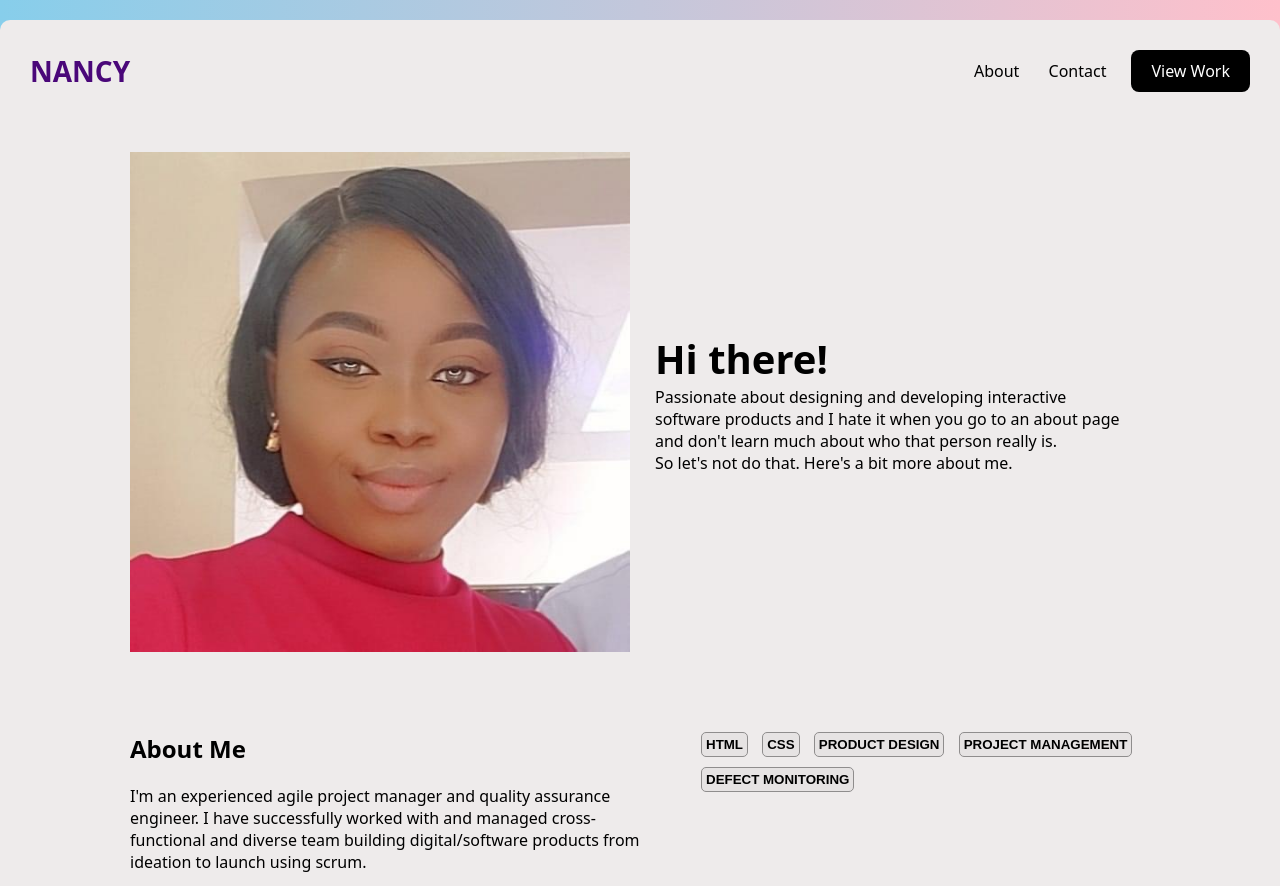
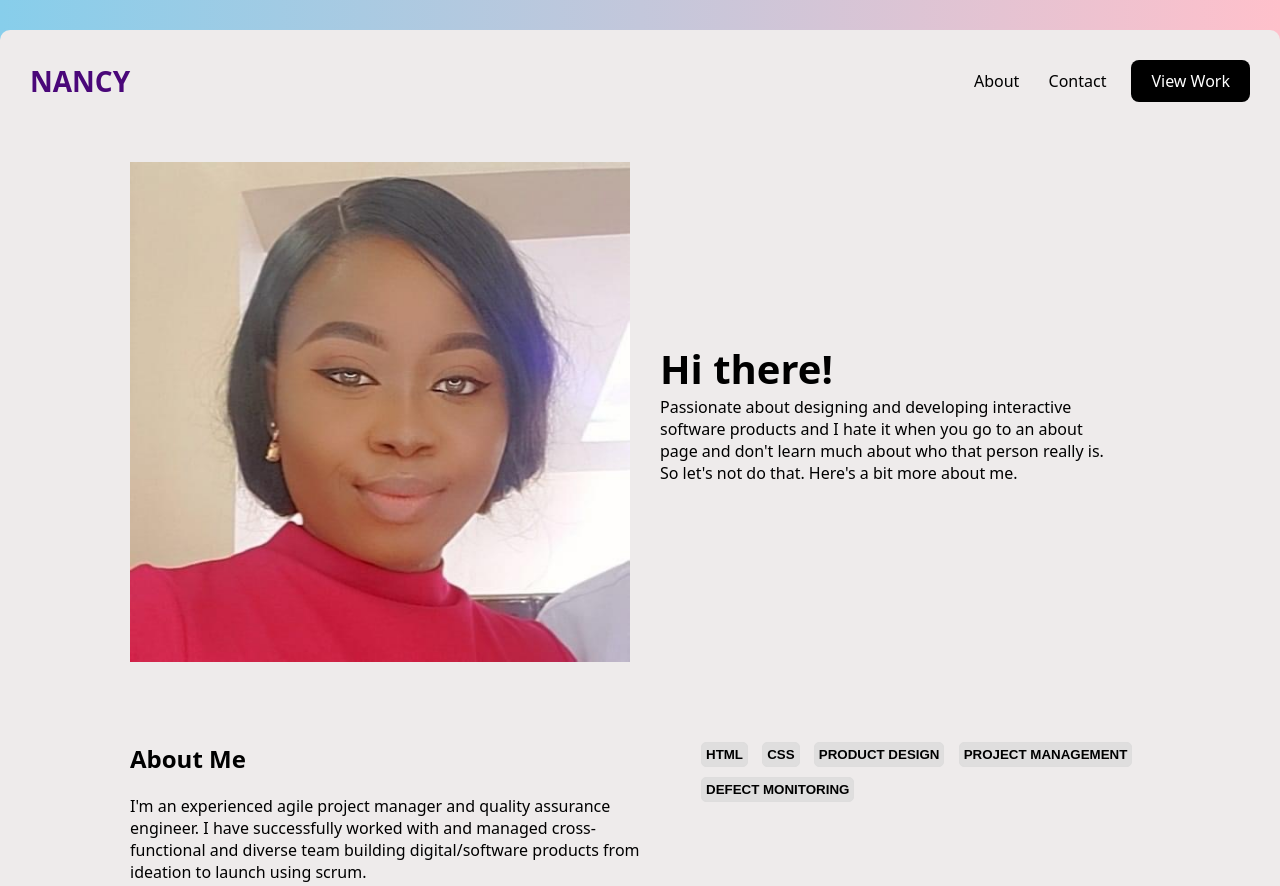
Before and after one commit to nhancie/Stutern-Html-Intro, a plain HTML site: page Portfolio Site/index.html in a window 1280 px wide. Shown: the top 886 px of the page. Drawn offline with Linux system fonts and the light colour scheme.

Commit message:
Assignment

```diff
--- a/Portfolio Site/style.css
+++ b/Portfolio Site/style.css
@@ -6,7 +6,6 @@
 body {
     background-image: linear-gradient(90deg, skyblue, pink);
     font-family: system-ui, -apple-system, BlinkMacSystemFont, 'Segoe UI', Roboto, Oxygen, Ubuntu, Cantarell, 'Open Sans', 'Helvetica Neue', sans-serif;
-
 }
 
 .bg {
@@ -14,7 +13,7 @@ body {
     max-width: 88em;
     height: 55em;
     padding: 0 30px 50px;
-    margin: 20px auto;
+    margin: 30px auto;
     border-radius: 10px;
 }
 
@@ -64,7 +63,7 @@ nav a.button {
 }
 
 .intro div {
-    margin: auto 25px;
+    margin: auto 30px;
 }
 
 .bio {
@@ -81,8 +80,8 @@ nav a.button {
 .skills button {
     margin: 0 0 10px 10px;
     padding: 4px;
-    background-color: rgb(230, 227, 227);
-    border: 1px solid rgb(143, 141, 141);
+    background-color: rgb(223, 222, 222);
+    border: 1px solid rgb(222, 221, 221);
     border-radius: 5px;
     font-weight: 600;
 }
```
Also changed, not shown: portfolio.png (added).
